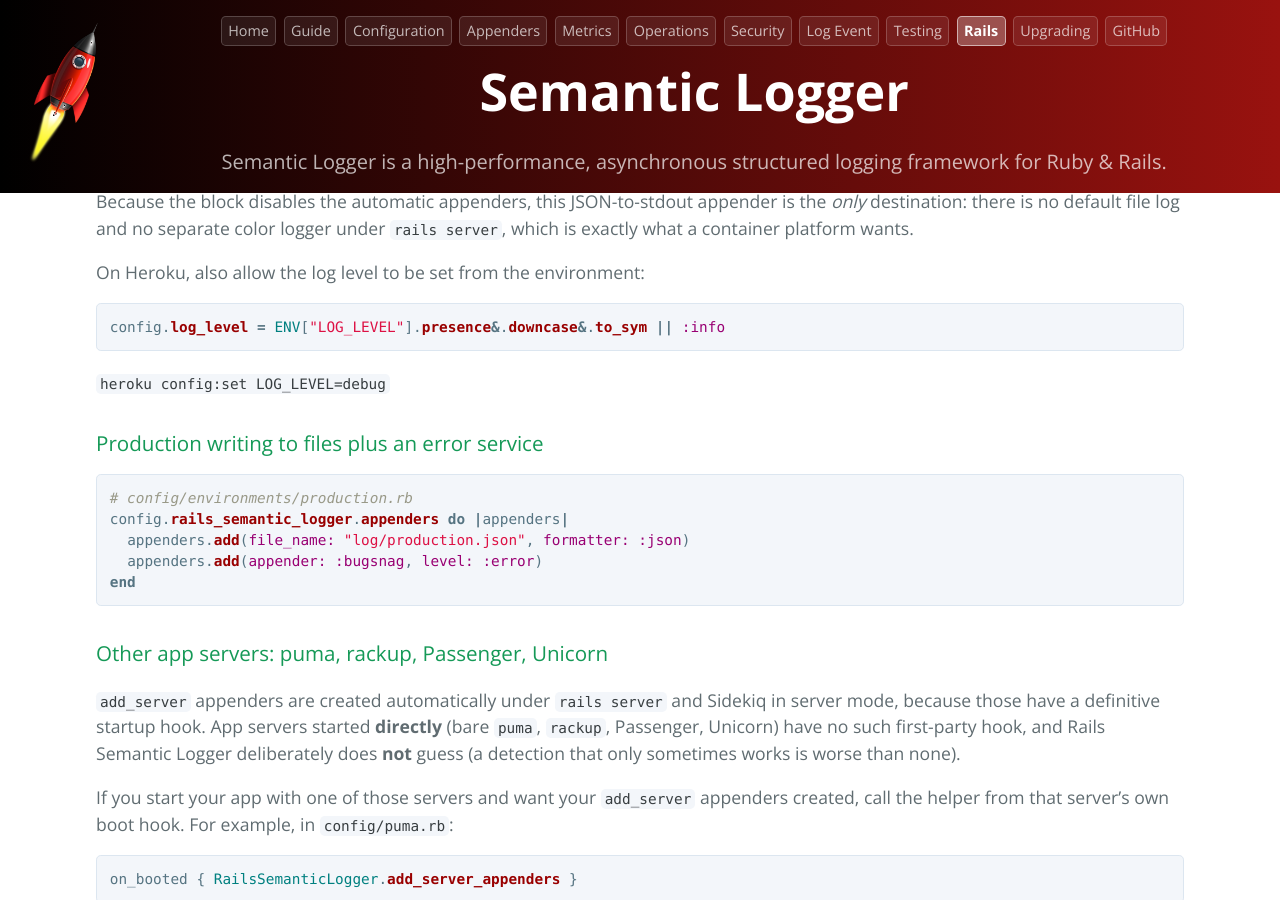
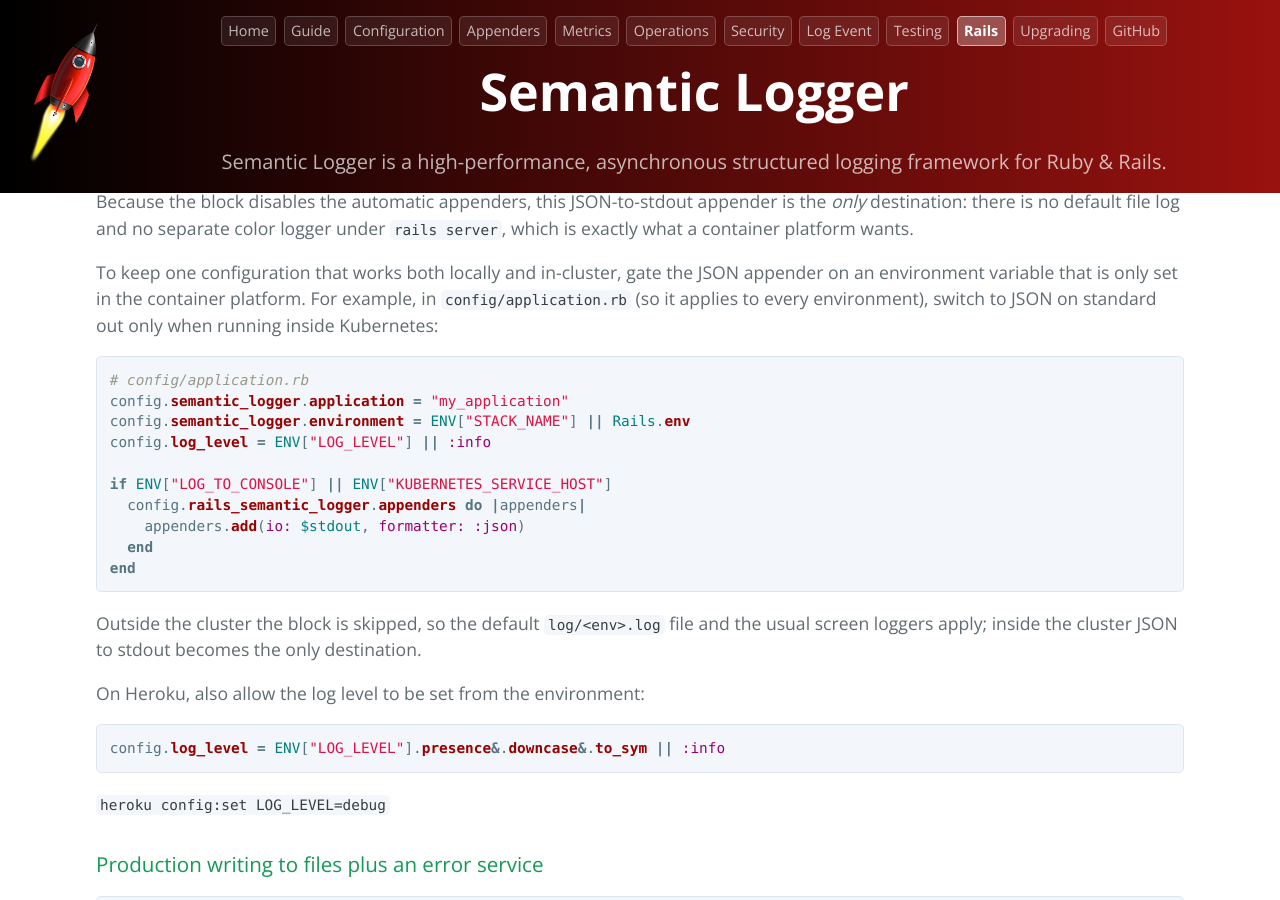
Before and after one commit to reidmorrison/semantic_logger, a Jekyll site: the page built from docs/rails.md, in a window 1280 px wide and 900 px high, scrolled down 9201 px. Built offline with Jekyll 4.4.1, drawn with Linux system fonts in a browser that asks for light colours; our own code applies the rules of GitHub Pages for plain Markdown files.

Commit message:
docs: add ENV-gated container platform example to rails guide
Show the pattern of gating the JSON-to-stdout appender on an
environment variable (e.g. KUBERNETES_SERVICE_HOST) so one
configuration works both locally and in-cluster. Moved from the
rails_semantic_logger README.

Co-Authored-By: Claude Opus 4.8 <noreply@anthropic.com>

```diff
--- a/docs/rails.md
+++ b/docs/rails.md
@@ -345,6 +345,27 @@ end
 Because the block disables the automatic appenders, this JSON-to-stdout appender is the *only*
 destination: there is no default file log and no separate color logger under `rails server`, which
 is exactly what a container platform wants.
+
+To keep one configuration that works both locally and in-cluster, gate the JSON appender on an
+environment variable that is only set in the container platform. For example, in
+`config/application.rb` (so it applies to every environment), switch to JSON on standard out only
+when running inside Kubernetes:
+
+~~~ruby
+# config/application.rb
+config.semantic_logger.application = "my_application"
+config.semantic_logger.environment = ENV["STACK_NAME"] || Rails.env
+config.log_level = ENV["LOG_LEVEL"] || :info
+
+if ENV["LOG_TO_CONSOLE"] || ENV["KUBERNETES_SERVICE_HOST"]
+  config.rails_semantic_logger.appenders do |appenders|
+    appenders.add(io: $stdout, formatter: :json)
+  end
+end
+~~~
+
+Outside the cluster the block is skipped, so the default `log/<env>.log` file and the usual screen
+loggers apply; inside the cluster JSON to stdout becomes the only destination.
 
 On Heroku, also allow the log level to be set from the environment:
 
```
